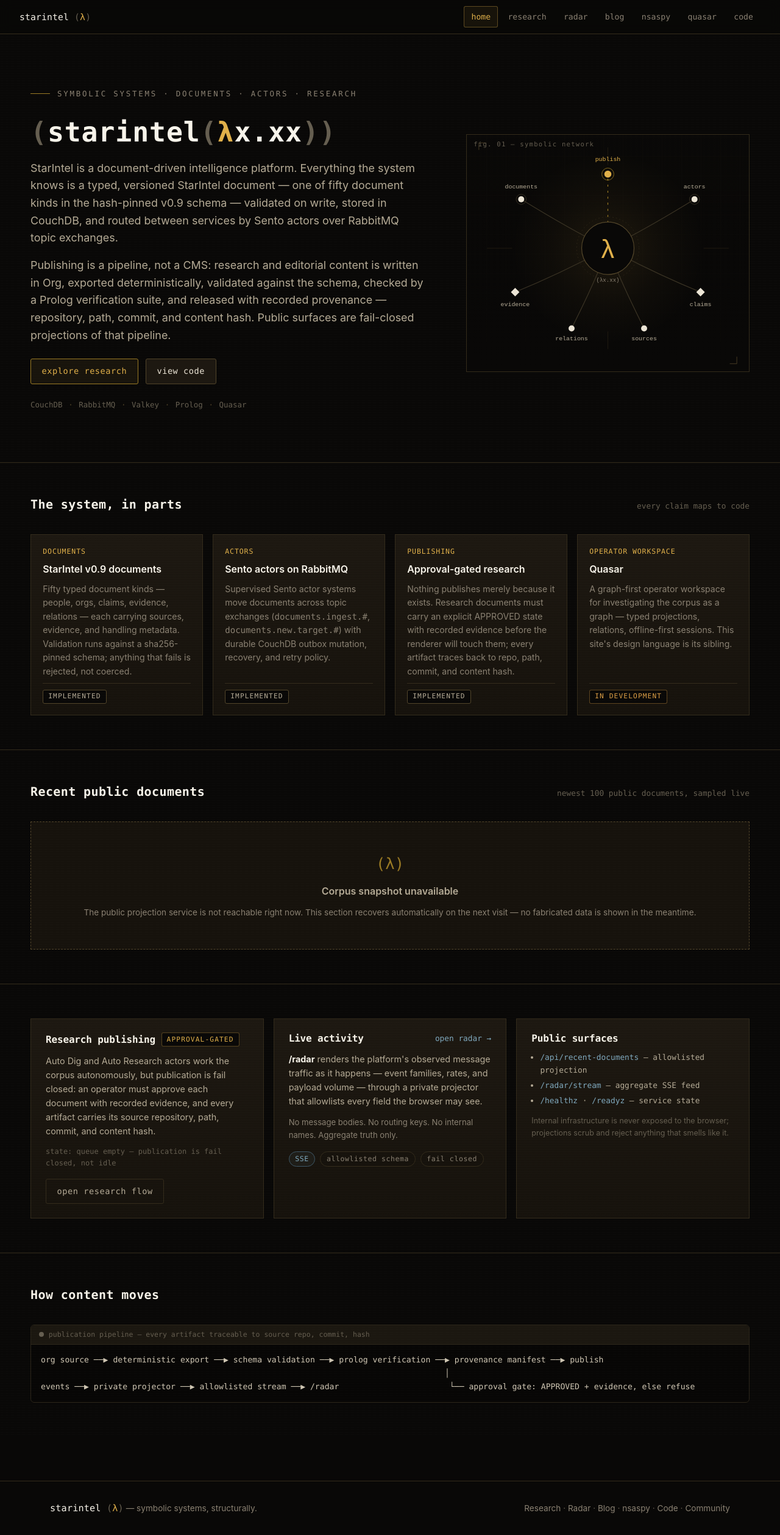
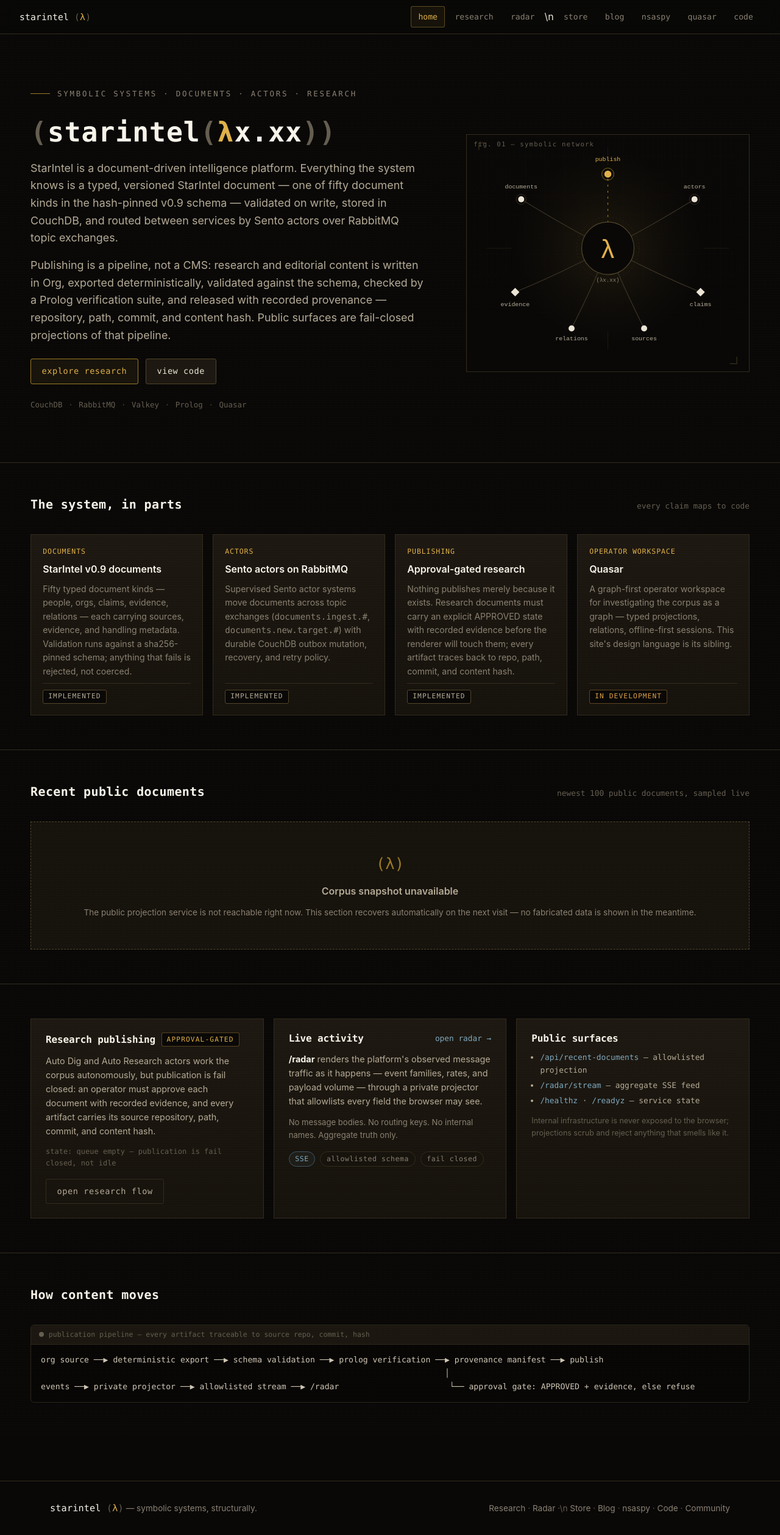
Before and after one commit to starintel-labs/website, a website built with Vite: page apps/main/index.html in a window 1280 px wide. Shown: the whole page at 61% size. Built offline with nearby package versions, Linux system fonts and the light colour scheme; files whose address does not match are found by name.

Commit message:
nav: link StarIntel Store from home

```diff
--- a/apps/main/index.html
+++ b/apps/main/index.html
@@ -38,7 +38,7 @@
       <nav class="si-topbar__nav" aria-label="Primary">
         <a href="/" data-active="home">home</a>
         <a href="/research" data-active="research">research</a>
-        <a href="/radar" data-active="radar">radar</a>
+        <a href="/radar" data-active="radar">radar</a>\n        <a href="/store">store</a>
         <a href="https://blog.starintel.actor/" target="_blank" rel="noopener">blog</a>
         <a href="https://nsaspy.starintel.actor/" target="_blank" rel="noopener">nsaspy</a>
         <a href="https://quasar.starintel.actor/" target="_blank" rel="noopener">quasar</a>
@@ -292,7 +292,7 @@
         <span><span data-wordmark-sm></span> <span class="muted">— symbolic systems, structurally.</span></span>
         <span>
           <a href="/research">Research</a> ·
-          <a href="/radar">Radar</a> ·
+          <a href="/radar">Radar</a> ·\n          <a href="/store">Store</a> ·
           <a href="https://blog.starintel.actor/" target="_blank" rel="noopener">Blog</a> ·
           <a href="https://nsaspy.starintel.actor/" target="_blank" rel="noopener">nsaspy</a> ·
           <a href="https://git.starintel.actor/starintel-labs" target="_blank" rel="noopener">Code</a> ·
```
